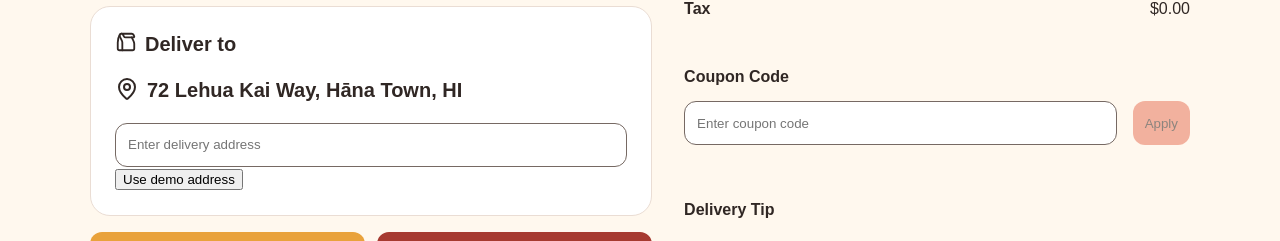
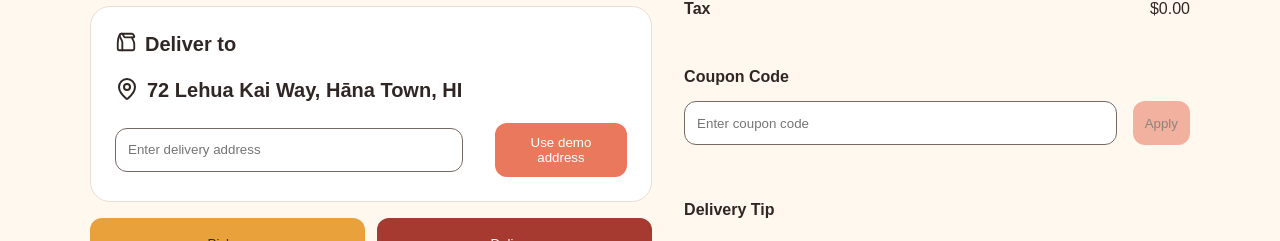
Before and after one commit to jjackson112/pau-hana-kitchen, a React (Vite) app in the folder frontend/: page /checkout in a window 1280 px wide. Both pictures are taken after a click on the button "Delivery". Shown: the part 209-450 px from the top of the page. Built offline with nearby package versions, Linux system fonts and the light colour scheme; no server answers.

Commit message:
CSS style for demo address btn

```diff
--- a/frontend/src/App.css
+++ b/frontend/src/App.css
@@ -606,8 +606,28 @@ nav a:hover {
   height: 200px;
 }
 
+.delivery-location {
+  display: flex;
+  justify-content: center;
+  align-items: center;
+  gap: 2rem;
+}
+
 .delivery-location-field {
-  width: 100%;
+  width: 70%;
+}
+
+.demo-address-btn {
+  background-color: var(--pauhana-coral);
+  color: var(--pauhana-surface);
+  border: none;
+  border-radius: 12px;
+  padding: .75rem;
+  cursor: pointer;
+}
+
+.demo-address-btn:hover {
+  background-color: var(--pauhana-muted);
 }
 
 .order-type {
--- a/frontend/src/components/LocationMap.jsx
+++ b/frontend/src/components/LocationMap.jsx
@@ -46,6 +46,7 @@ function LocationMap({ orderType, deliveryAddress, setDeliveryAddress }) {
 
                     <button
                         type="button"
+                        className="demo-address-btn"
                         onClick={populateDeliveryAddress}
                     >
                         Use demo address
```
